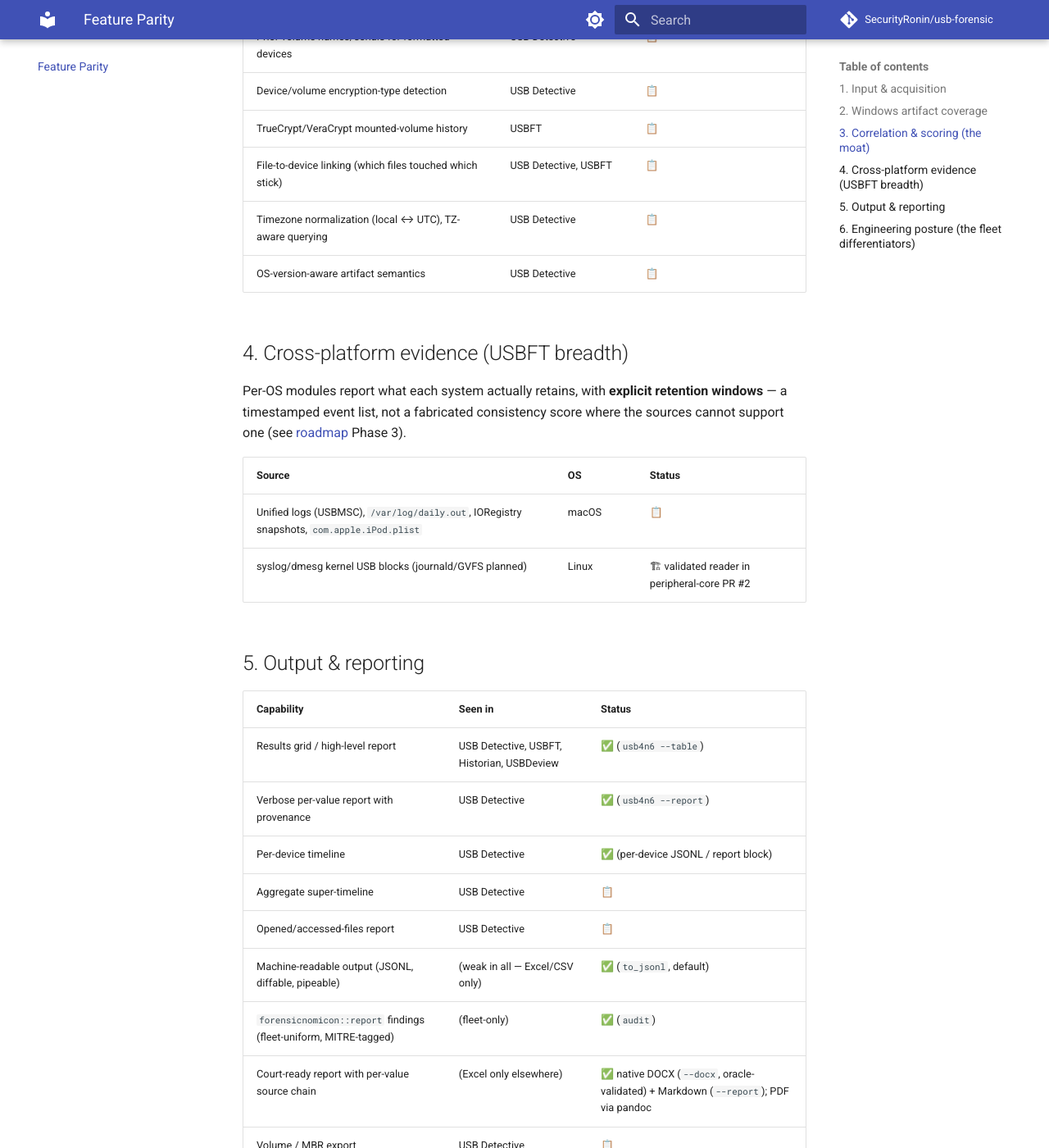
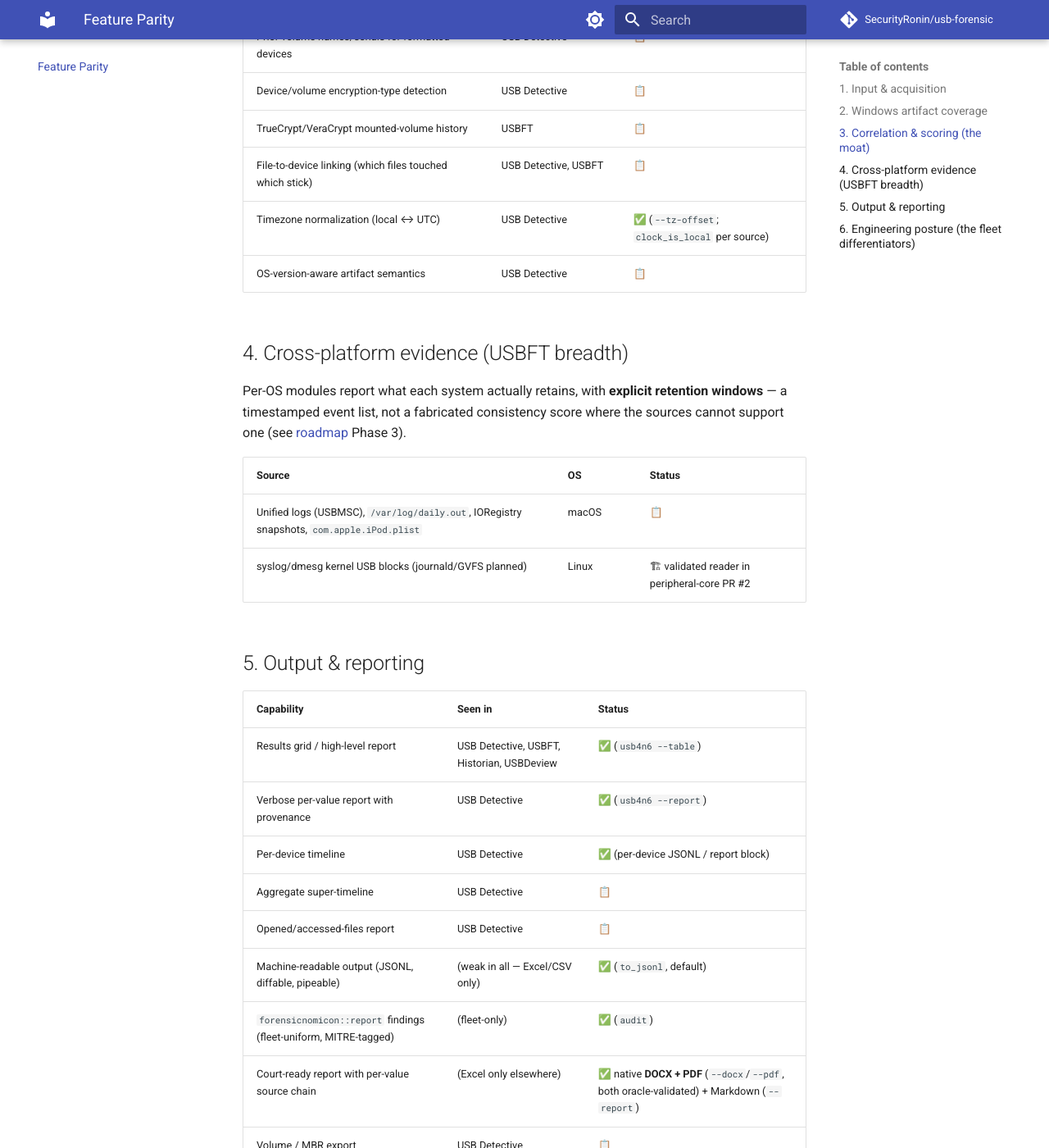
Before and after one commit to SecurityRonin/usb-forensic, an MkDocs documentation site: the page built from docs/feature-parity.md, in a window 1280 px wide and 1400 px high, scrolled down 2889 px. Shown: the whole window at 82% size. Built offline with MkDocs 1.6.1 and Material for MkDocs 9.7.7, drawn with Linux system fonts in a browser that asks for light colours; comment, search, counter and statistics services are not loaded.

Commit message:
docs: usb4n6 usage header + parity matrix (PDF, timezone delivered)
Co-Authored-By: Claude Opus 4.8 (1M context) <noreply@anthropic.com>

```diff
--- a/docs/feature-parity.md
+++ b/docs/feature-parity.md
@@ -60,7 +60,7 @@ Tracker / USBFT** (breadth: multi-OS, image mounting, VSCs, encrypted-volume his
 | Device/volume encryption-type detection | USB Detective | 📋 |
 | TrueCrypt/VeraCrypt mounted-volume history | USBFT | 📋 |
 | File-to-device linking (which files touched which stick) | USB Detective, USBFT | 📋 |
-| Timezone normalization (local ↔ UTC), TZ-aware querying | USB Detective | 📋 |
+| Timezone normalization (local ↔ UTC) | USB Detective | ✅ (`--tz-offset`; `clock_is_local` per source) |
 | OS-version-aware artifact semantics | USB Detective | 📋 |
 
 ## 4. Cross-platform evidence (USBFT breadth)
@@ -85,7 +85,7 @@ sources cannot support one (see [roadmap](roadmap.md) Phase 3).
 | Opened/accessed-files report | USB Detective | 📋 |
 | Machine-readable output (JSONL, diffable, pipeable) | (weak in all — Excel/CSV only) | ✅ (`to_jsonl`, default) |
 | `forensicnomicon::report` findings (fleet-uniform, MITRE-tagged) | (fleet-only) | ✅ (`audit`) |
-| Court-ready report with per-value source chain | (Excel only elsewhere) | ✅ native DOCX (`--docx`, oracle-validated) + Markdown (`--report`); PDF via pandoc |
+| Court-ready report with per-value source chain | (Excel only elsewhere) | ✅ native **DOCX + PDF** (`--docx`/`--pdf`, both oracle-validated) + Markdown (`--report`) |
 | Volume / MBR export | USB Detective | 📋 |
 | Differential mode vs USB Detective / RegRipper (validation) | (none) | 📋 |
 
```
Also changed, not shown: 1 other file.
